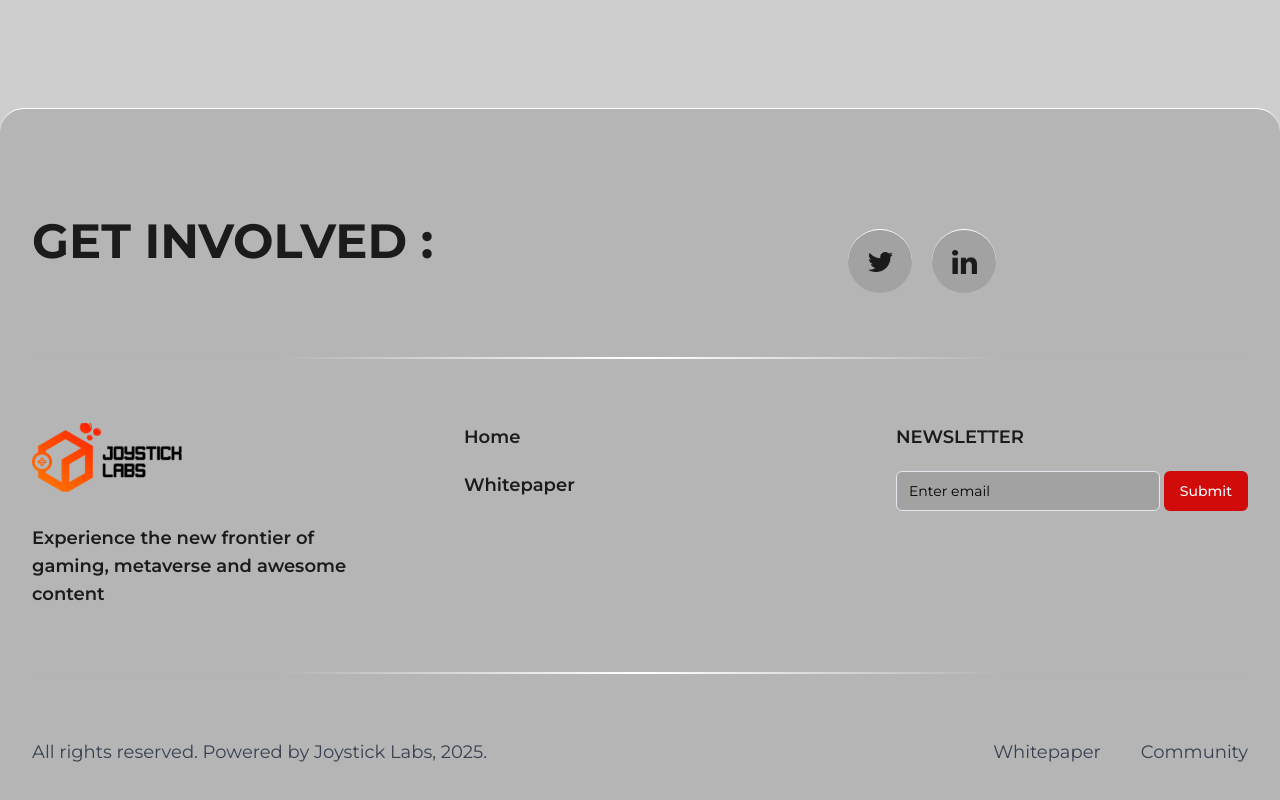
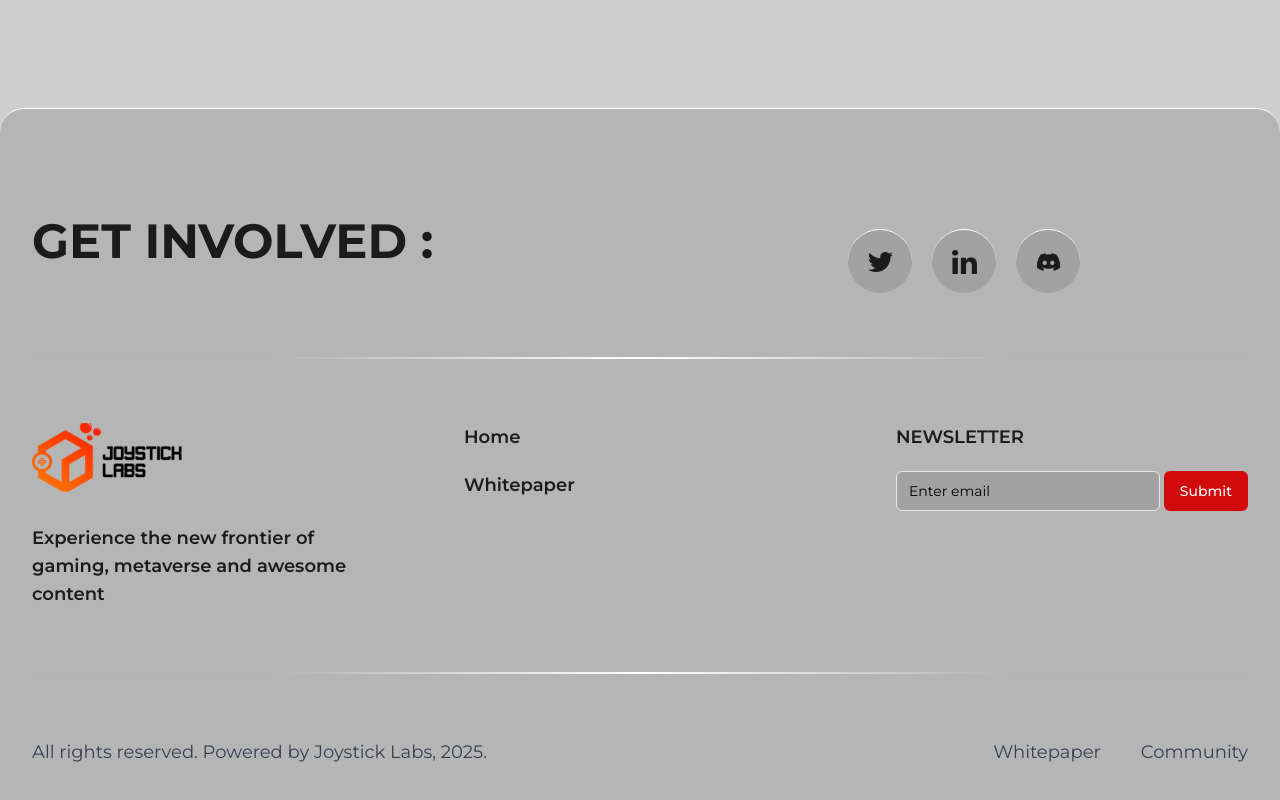
Before and after one commit to grycokreyy/joysticklabs, a Next.js app: page / in a window 1280 px wide. Shown: the part 5747-6547 px from the top of the page. Built offline with nearby package versions, Linux system fonts and the light colour scheme.

Commit message:
fin6562224

```diff
--- a/components/footer/index.tsx
+++ b/components/footer/index.tsx
@@ -17,6 +17,12 @@ export const socials = [
     name: "linkedin",
     link: "https://www.linkedin.com/company/joysticklabs",
     icon: "/linkedin.png",
+  },
+  {
+    id: nanoid(),
+    name: "discord",
+    link: "https://discord.com/invite/Axttj38wTe",
+    icon: "/discord.png",
   },
 ];
 
```
